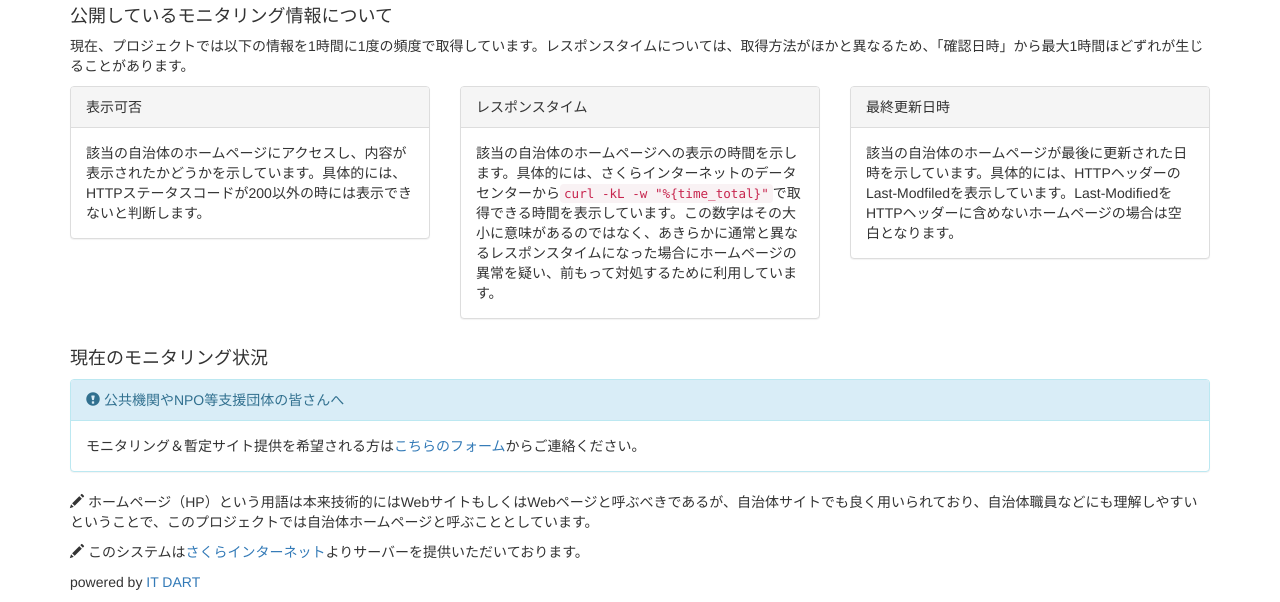
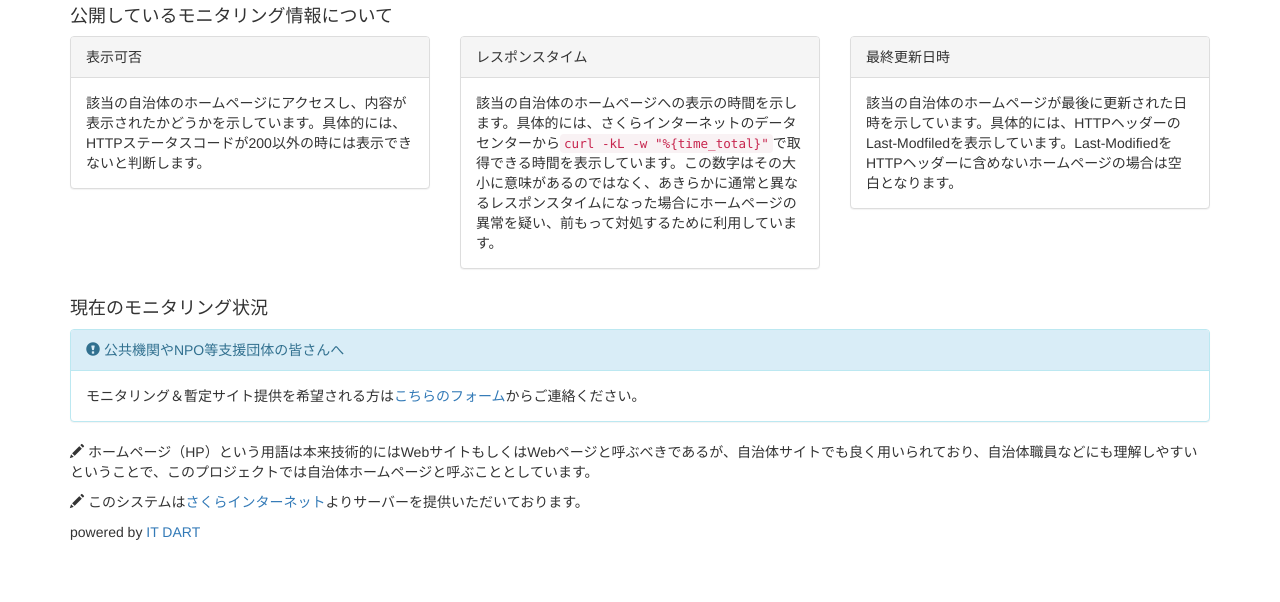
Before and after one commit to ITDART/klgmonitor, a plain HTML site: page index.html in a window 1280 px wide. Shown: the part 519-1121 px from the top of the page. After the commit the page ends 1071 px from the top, so only its background shows below. Drawn offline with nearby package versions, Linux system fonts and the light colour scheme.

Commit message:
removed the disclaimer of response time

```diff
--- a/index.html
+++ b/index.html
@@ -70,7 +70,6 @@
         <h2 id="status">モニタリング状況</h2>
         <p>モニタリングを行っている情報の一部を一般公開させていただきます。今後、状況に応じた災害関連情報を随時追加する予定です。</p>
         <h4>公開しているモニタリング情報について</h4>
-        <p>現在、プロジェクトでは以下の情報を1時間に1度の頻度で取得しています。レスポンスタイムについては、取得方法がほかと異なるため、「確認日時」から最大1時間ほどずれが生じることがあります。</p>
 
         <div class="row">
           <div class="col-md-4">
```
